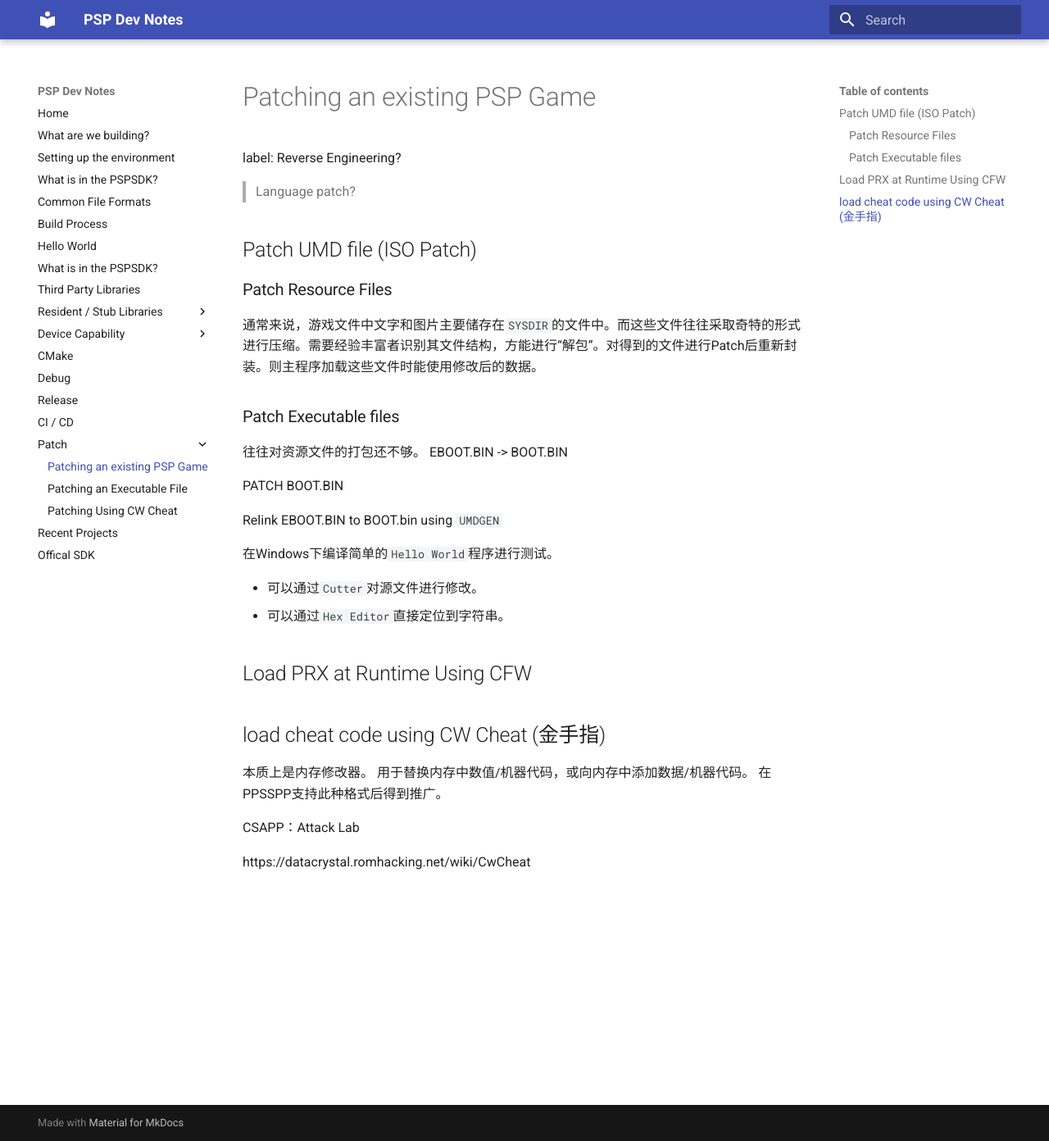
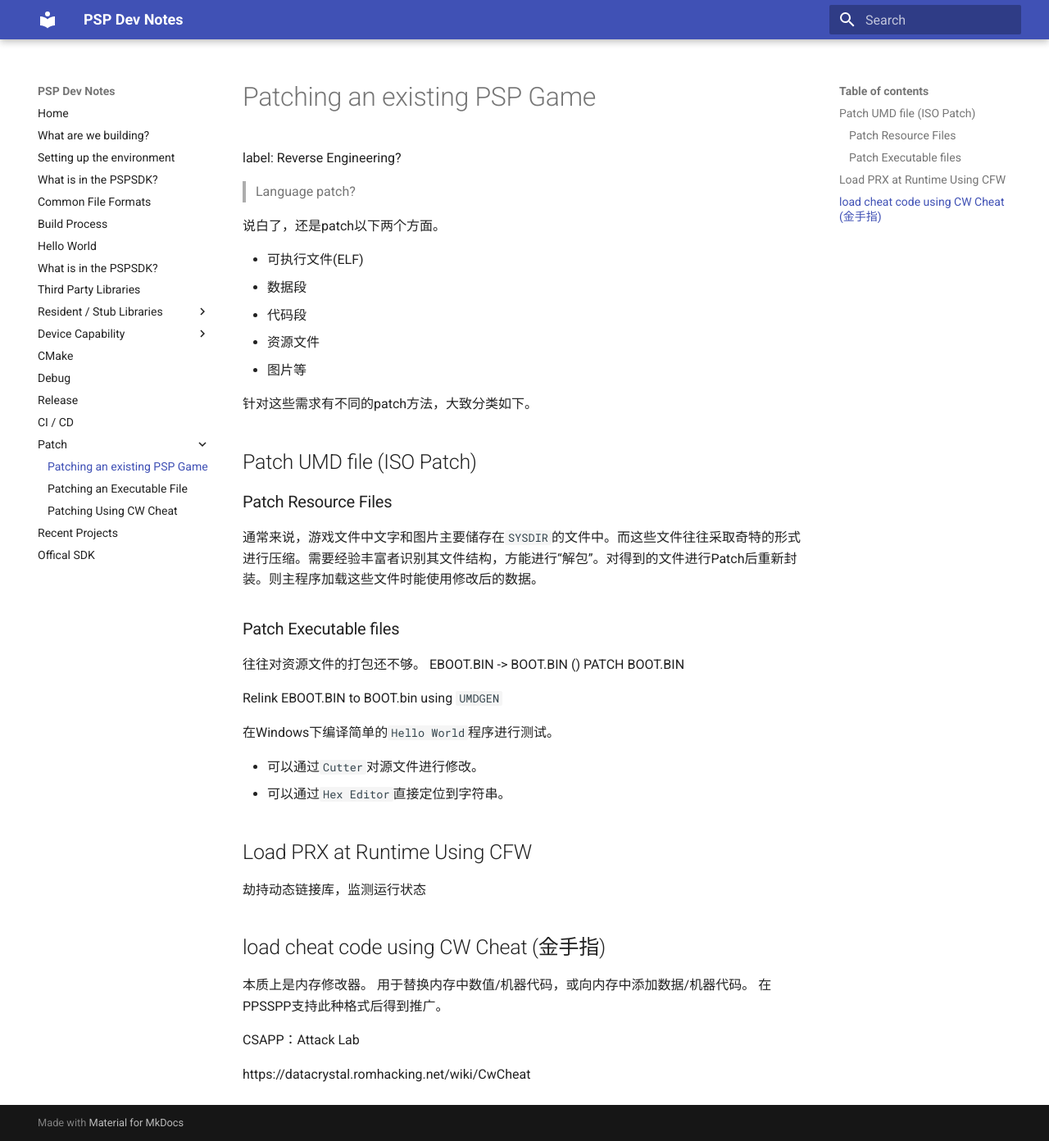
Before and after one commit to xeonliu/PSPDevNote, an MkDocs documentation site: the page built from docs/patch.md, in a window 1280 px wide and 1392 px high. Shown: the whole window at 82% size. Built offline with MkDocs 1.6.1 and Material for MkDocs 9.7.7, drawn with Linux system fonts in a browser that asks for light colours.

Commit message:
Update patch.md

```diff
--- a/docs/patch.md
+++ b/docs/patch.md
@@ -3,6 +3,15 @@
 label: Reverse Engineering?
 > Language patch?
 
+说白了，还是patch以下两个方面。
+
++ 可执行文件(ELF)
+ + 数据段
+ + 代码段
++ 资源文件
+ + 图片等
+
+针对这些需求有不同的patch方法，大致分类如下。
 
 ## Patch UMD file (ISO Patch)
 ### Patch Resource Files
@@ -10,7 +19,7 @@ label: Reverse Engineering?
 ### Patch Executable files
 往往对资源文件的打包还不够。
 EBOOT.BIN -> BOOT.BIN
-
+()
 PATCH BOOT.BIN
 
 Relink EBOOT.BIN to BOOT.bin using `UMDGEN`
@@ -21,7 +30,7 @@ Relink EBOOT.BIN to BOOT.bin using `UMDGEN`
 + 可以通过`Hex Editor`直接定位到字符串。
 
 ## Load PRX at Runtime Using CFW
-
+劫持动态链接库，监测运行状态
 ## load cheat code using CW Cheat (金手指)
 本质上是内存修改器。
 用于替换内存中数值/机器代码，或向内存中添加数据/机器代码。
```
